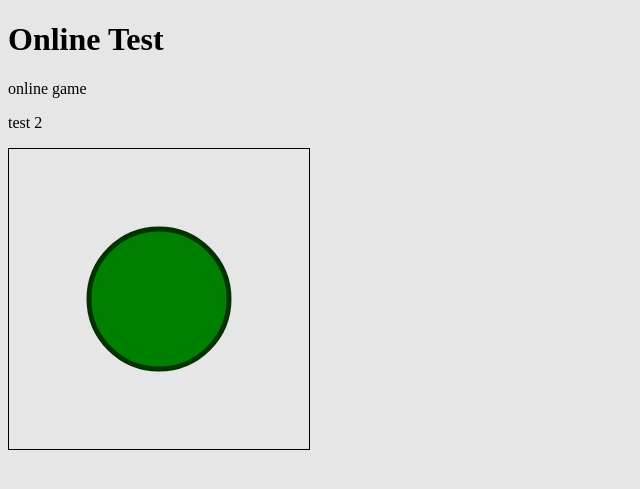
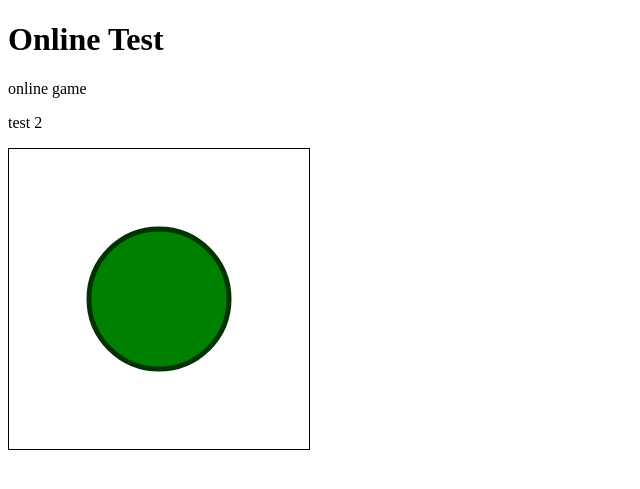
Before and after one commit to cspeloso/online-test, a PHP site: page / in a window 1280 px wide. Shown: the top 489 px of the page, without its empty margins (0-640 px from the left). Run offline with PHP 8.4, Linux system fonts and the light colour scheme.

Commit message:
adding git pull

```diff
--- a/styles/style.css
+++ b/styles/style.css
@@ -1,3 +1,6 @@
+body {
+    background-color:white;
+}
 #game_canvas{
     border:1px solid black;
 }
@@ -7,11 +10,7 @@
         background-color:rgb(44, 42, 42);
         color:white;
     }
-}
-
-@media (prefers-color-scheme: light) {
-    body {
-        background-color:rgb(230, 230, 230);
-        color:black;
+    #game_canvas {
+        border:1px solid white;
     }
 }
```
